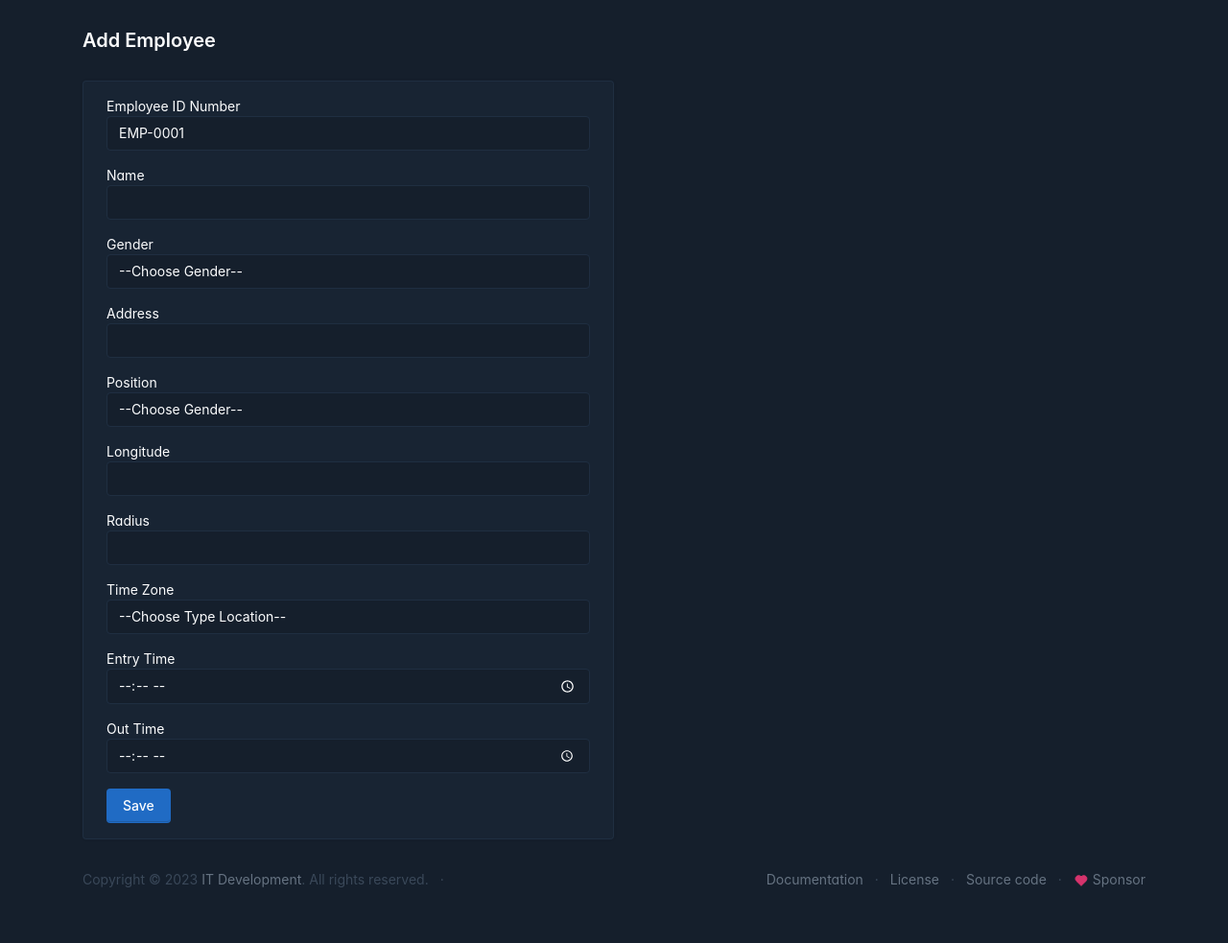
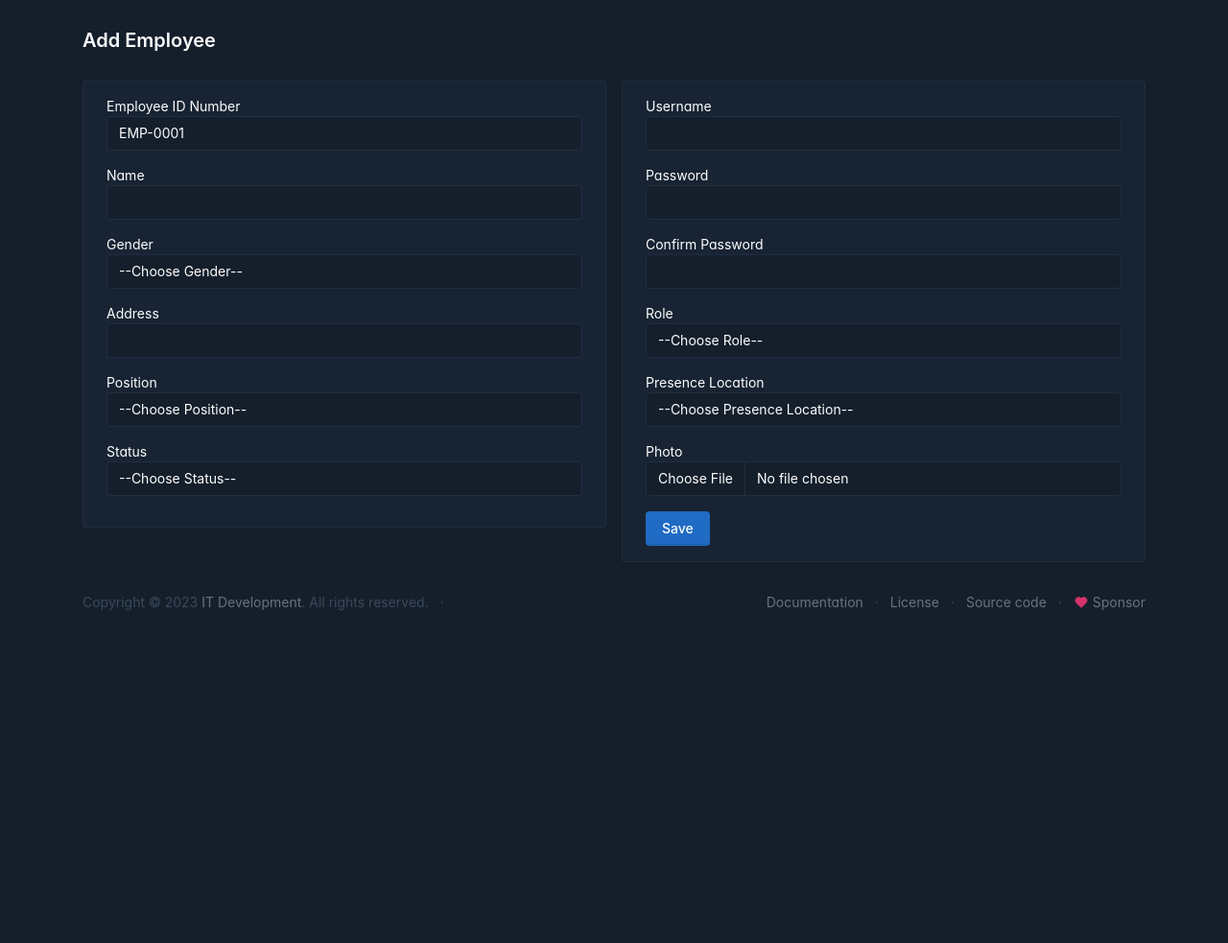
Before and after one commit to robbytrujillo/presence, a PHP site: the page made by admin/data_employees/addEmployees.php in a window 1280 px wide. Shown: the part 112-1095 px from the top of the page at 96% size. After the commit the page ends 748 px from the top, so only its background shows below. Run offline with PHP 8.4, Linux system fonts and the light colour scheme; the visitor is signed in with stand-in values (Sample User, id 1); data that the repository does not hold is empty; some libraries are stand-ins or nearby versions; some web fonts are replaced.

Commit message:
Presence App | employee

```diff
--- a/admin/data_employees/addEmployees.php
+++ b/admin/data_employees/addEmployees.php
@@ -76,9 +76,13 @@ if (isset($_POST['save'])) {
 <div class="page-body">
   <div class="container-xl">
 
-  <div class="card col-md-6">
+  <form action="<?= base_url('admin/data_employees/addEmployees.php') ?>" method="POST">
+
+    <div class="row">
+
+      <div class="col-md-6">
+        <div class="card">
           <div class="card-body">
-        <form action="<?= base_url('admin/data_employees/addEmployees.php') ?>" method="POST">
 
           <!--automation add Employee ID Number  -->
           <?php
@@ -124,17 +128,18 @@ if (isset($_POST['save'])) {
               <div class="mb-3">
                 <label for="">Position</label>
                 <select class="form-control" name="positions">
-                <option value="">--Choose Gender--</option>
+                  <option value="">--Choose Position--</option>
                   <?php
-                $take_position = mysqli_query($connect, "SELECT * position ORDER BY positions ASC");
+                  $take_position = mysqli_query($connect, "SELECT * FROM position ORDER BY positions ASC");
 
                   while ($positions = mysqli_fetch_assoc($take_position)) {
                     $name_position = $positions['positions'];
 
                     if (isset($_POST['positions']) && $_POST['positions'] == $name_position){
-                    echo '<option value="'.$name_position.'" selected = "selected">' . $name_position. '</option>';
+                      echo '<option value="'. $name_position .'" selected = "selected">' . $name_position . '</option>';
                     } else {
-                    echo '<option value="' .$name_position . '">' . $name_position . '</option>';                 }
+                      echo '<option value="' . $name_position . '">' . $name_position . '</option>';
+                    }
                   }
 
                   ?>
@@ -142,39 +147,79 @@ if (isset($_POST['save'])) {
               </div>
 
               <div class="mb-3">
-              <label for="">Longitude</label>
-              <input type="text" class="form-control" name="longitude" value="<?php if (isset($_POST['longitude'])) echo $_POST['longitude'] ?>">
+                <label for="">Status</label>
+                <select class="form-control" name="status">
+                  <option value="">--Choose Status--</option>
+                  <option <?php if (isset($_POST['status']) && $_POST['status'] == 'active') { echo 'selected'; } ?> value="active">Active</option>
+                  <option <?php if (isset($_POST['status']) && $_POST['status'] == 'nonactive') { echo 'selected'; } ?> value="nonactive">Nonactive</option>
+                </select>
+
+              </div>
+
+          </div>
+        </div>
+      </div>
+
+      <div class="col-md-6">
+        <div class="card">
+          <div class="card-body">
+
+              <div class="mb-3">
+                <label for="">Username</label>
+                <input type="text" class="form-control" name="username" value="<?php if (isset($_POST['username'])) echo $_POST['username'] ?>">
               </div>
 
               <div class="mb-3">
-              <label for="">Radius</label>
-              <input type="number" class="form-control" name="radius" value="<?php if (isset($_POST['radius'])) echo $_POST['radius'] ?>">
+                <label for="">Password</label>
+                <input type="password" class="form-control" name="password">
               </div>
 
               <div class="mb-3">
-              <label for="">Time Zone</label>
-              <select class="form-control" name="time_zone">
-                <option value="">--Choose Type Location--</option>
-                <option <?php if (isset($_POST['time_zone']) && $_POST['time_zone'] == 'WIB') { echo 'selected'; } ?> value="WIB">WIB</option>
-                <option <?php if (isset($_POST['time_zone']) && $_POST['time_zone'] == 'WITA') { echo 'selected'; } ?> value="WITA">WITA</option>
-                <option <?php if (isset($_POST['time_zone']) && $_POST['time_zone'] == 'WIT') { echo 'selected'; } ?> value="WIT">WIT</option>
+                <label for="">Confirm Password</label>
+                <input type="password" class="form-control" name="confirm_password">
+              </div>
+
+              <div class="mb-3">
+                <label for="">Role</label>
+                <select class="form-control" name="role">
+                  <option value="">--Choose Role--</option>
+                  <option <?php if (isset($_POST['role']) && $_POST['role'] == 'admin') { echo 'selected'; } ?> value="admin">Admin</option>
+                  <option <?php if (isset($_POST['role']) && $_POST['role'] == 'employee') { echo 'selected'; } ?> value="employee">Employee</option>
                 </select>
               </div>
 
               <div class="mb-3">
-              <label for="">Entry Time</label>
-              <input type="time" class="form-control" name="entry_time" value="<?php if (isset($_POST['entry_time'])) echo $_POST['entry_time'] ?>">
+                <label for="">Presence Location</label>
+                <select class="form-control" name="presence_location">
+                  <option value="">--Choose Presence Location--</option>
+                  <?php
+                  $take_presence_loc = mysqli_query($connect, "SELECT * FROM presence_location ORDER BY name_location ASC");
+
+                  while ($location = mysqli_fetch_assoc($take_presence_loc)) {
+                    $name_loc = $location['name_location'];
+
+                    if (isset($_POST['presence_location']) && $_POST['presence_location'] == $name_loc){
+                      echo '<option value="'. $name_loc .'" selected = "selected">' . $name_loc . '</option>';
+                    } else {
+                      echo '<option value="' . $name_loc . '">' . $name_loc . '</option>';
+                    }
+                  }
+
+                  ?>
+                </select>
               </div>
 
               <div class="mb-3">
-              <label for="">Out Time</label>
-              <input type="time" class="form-control" name="out_time" value="<?php if (isset($_POST['out_time'])) echo $_POST['out_time'] ?>">
+                <label for="">Photo</label>
+                <input type="file" class="form-control" name="photo">
               </div>
 
               <button type="submit" class="btn btn-primary" name="save">Save</button>
 
+            </div>
+        </div>
+
         </form>
-
       </div>
 
   </div>
```
Lines whose indentation alone changed are shown as unchanged.
